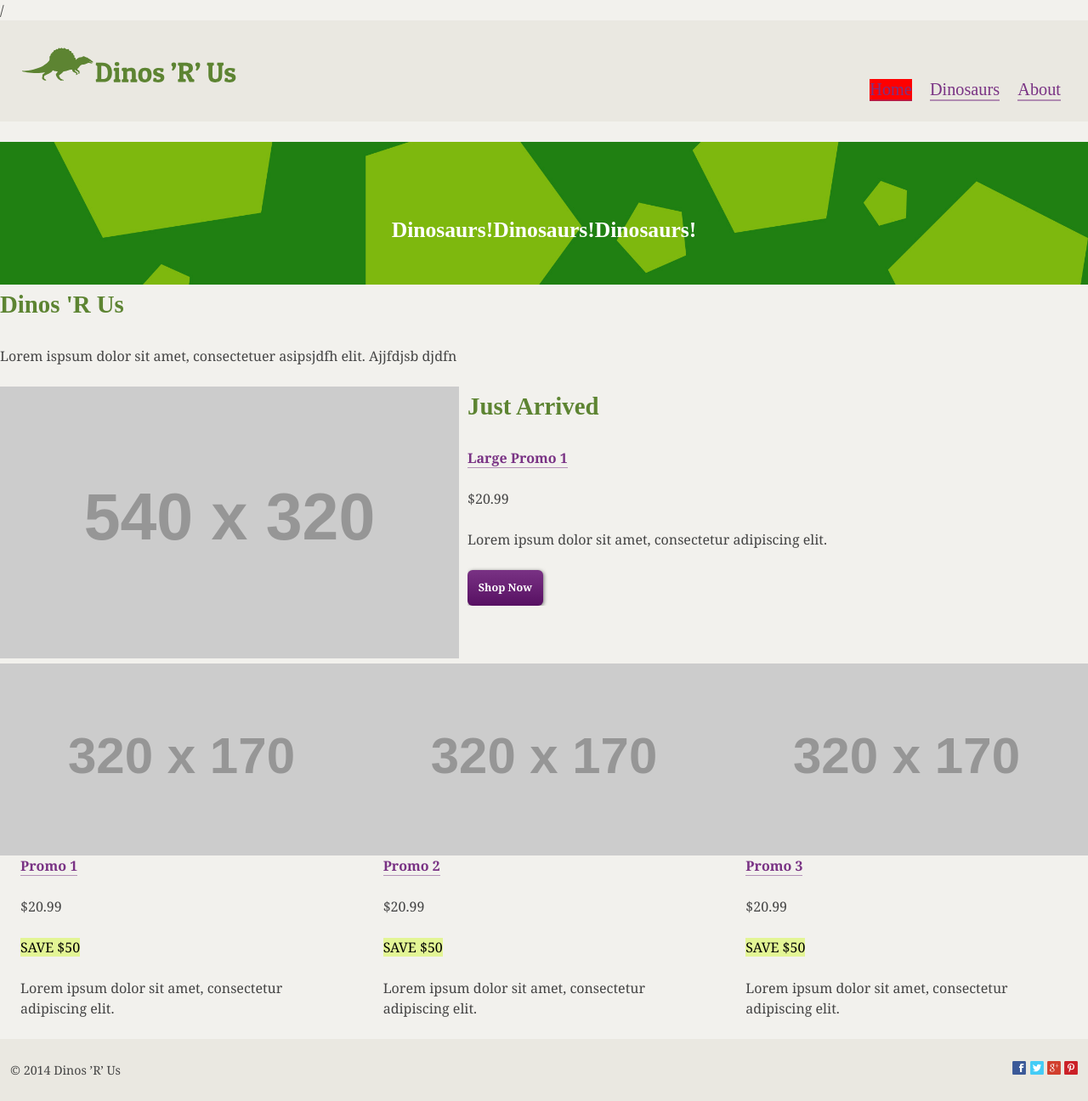
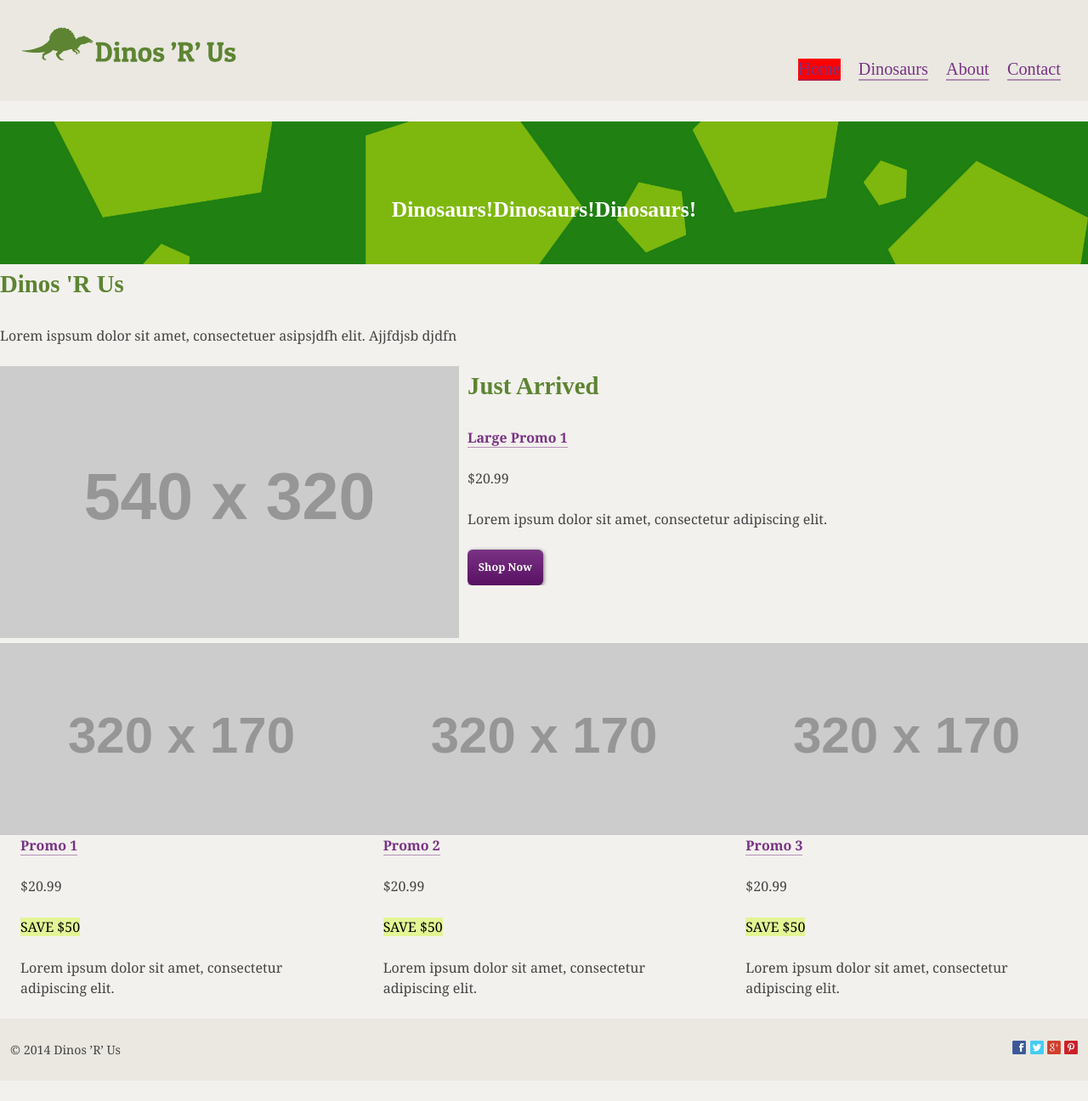
Before and after one commit to veir0004/inclass-ecommerce, a Jekyll site: the page built from index.html, in a window 1280 px wide. Shown: the whole page at 85% size. Built offline with Jekyll 4.4.1, drawn with Linux system fonts in a browser that asks for light colours; some web fonts are replaced; Markdown is read by kramdown in place of the engine named in the settings; after the commit the page ends 1272 px from its top, so only the background shows below that.

Commit message:
changed some stuff

```diff
--- a/_layouts/default.html
+++ b/_layouts/default.html
@@ -23,8 +23,6 @@
 </head>
 <body>
 
-{{page.url}}
-
 <header class="masthead island push-0">
   <div class="grid grid-bottom">
     <div class="unit unit-s-1 unit-m-1 unit-l-1-3">
@@ -36,10 +34,13 @@
           <a class="{% if page.url == '/' %}current{% endif %}" href="{{site.baseurl}}/">Home</a>
         </li>
         <li class="list-group-item list-group-item-inline">
-          <a class="{% if page.url contains '/dinosaurs/' %}current{% endif %}"href="{{site.baseurl}}/dinosaurs/"/>Dinosaurs</a>
+          <a href='#'><span>Dinosaurs</span></a>
         </li>
         <li class="list-group-item list-group-item-inline">
           <a class="{% if page.url == '/about/' %}current{% endif %}"href="{{site.baseurl}}/about/">About</a>
+        </li>
+		<li class="list-group-item list-group-item-inline">
+          <a href='#'><span>Contact</span></a>
         </li>
       </ul>
     </nav>
```
